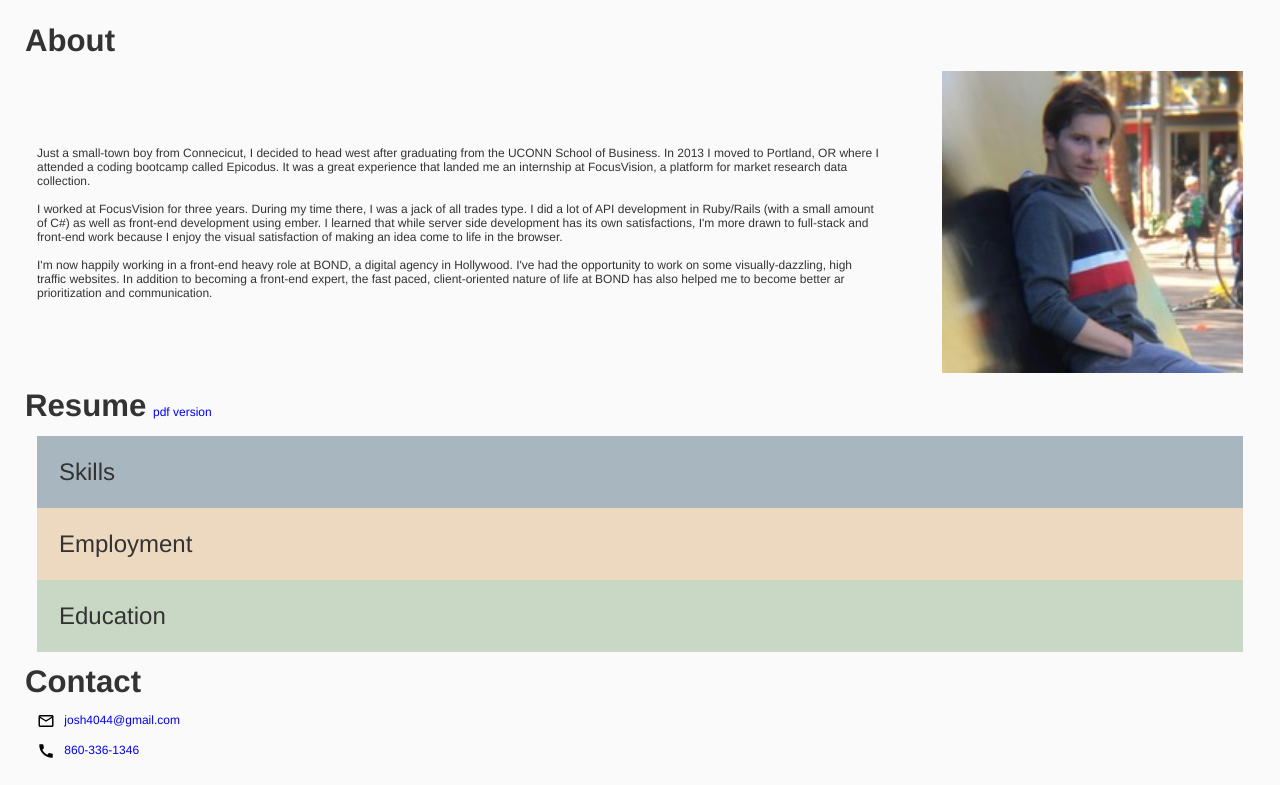
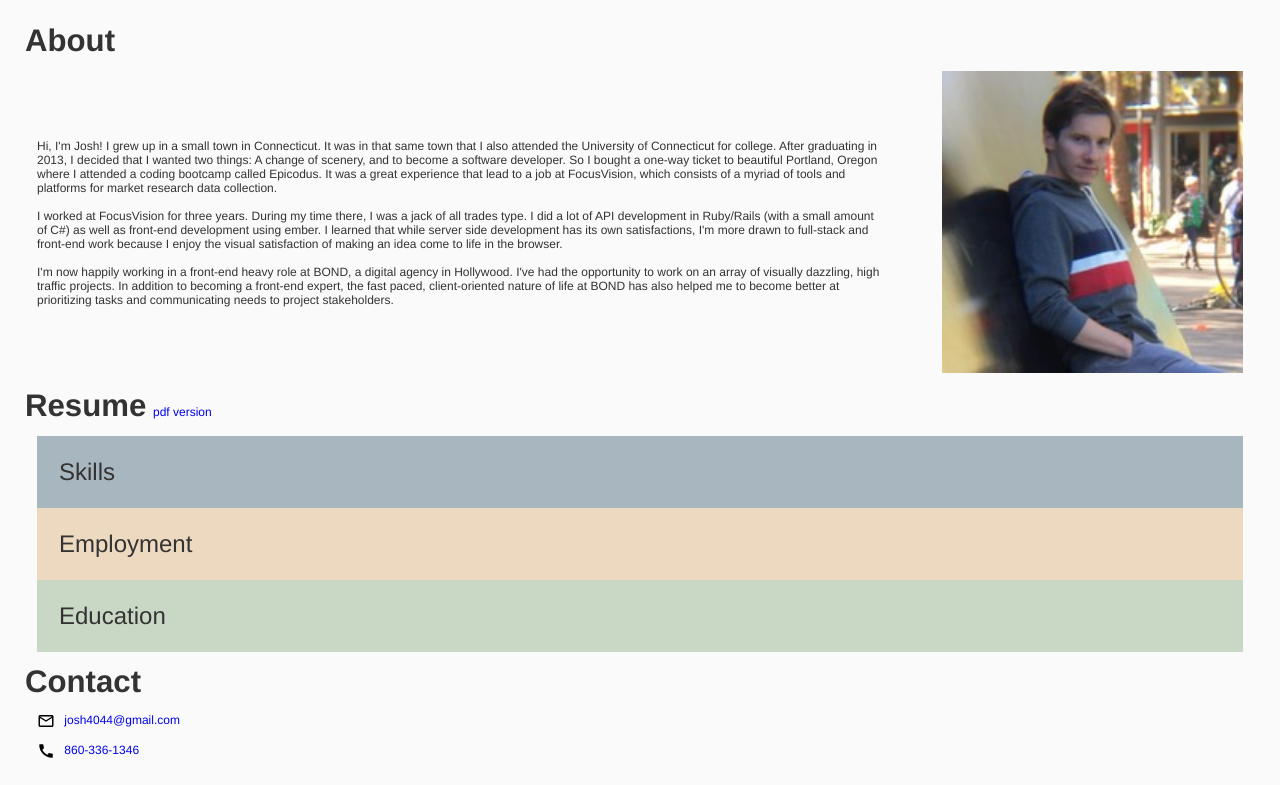
Before and after one commit to uconnjosh/personal-site, a website: page app/index.html in a window 1280 px wide. Shown: the part 802-1587 px from the top of the page. Drawn offline with nearby package versions, Linux system fonts and the light colour scheme; files that its build step writes are made by us from their sources.

Commit message:
Cleanup bio.

```diff
--- a/app/index.html
+++ b/app/index.html
@@ -166,10 +166,12 @@
           <div class="section__inner section__about">
             <div class="about__text">
               <p>
-                Just a small-town boy from Connecicut, I decided to head west after graduating
-                from the UCONN School of Business. In 2013 I moved to Portland, OR where
-                I attended a coding bootcamp called Epicodus. It was a great experience that landed me an internship
-                at FocusVision, a platform for market research data collection.
+                Hi, I'm Josh! I grew up in a small town in Connecticut. It was in that same town
+                that I also attended the University of Connecticut for college. After graduating in 2013, I decided that
+                I wanted two things: A change of scenery, and to become a software developer. So I bought a one-way ticket
+                to beautiful Portland, Oregon where I attended a coding bootcamp called Epicodus. It was a great experience that
+                lead to a job at FocusVision, which consists of a myriad of
+                tools and platforms for market research data collection.
                 <br />
                 <br />
                 I worked at FocusVision for three years. During my time there, I was a jack of all trades type. I did a lot of API
@@ -179,8 +181,8 @@
                 <br />
                 <br />
                 I'm now happily working in a front-end heavy role at BOND, a digital agency
-                in Hollywood. I've had the opportunity to work on some visually-dazzling, high traffic websites. In addition to becoming a front-end expert, the fast paced, client-oriented nature
-                of life at BOND has also helped me to become better ar prioritization and communication.
+                in Hollywood. I've had the opportunity to work on an array of visually dazzling, high traffic projects. In addition to becoming a front-end expert, the fast paced, client-oriented nature
+                of life at BOND has also helped me to become better at prioritizing tasks and communicating needs to project stakeholders.
               </p>
             </div>
             <div class="about__pic">
```
Also changed, not shown: docs/index.html (+1 -1 lines), 1 other file.
